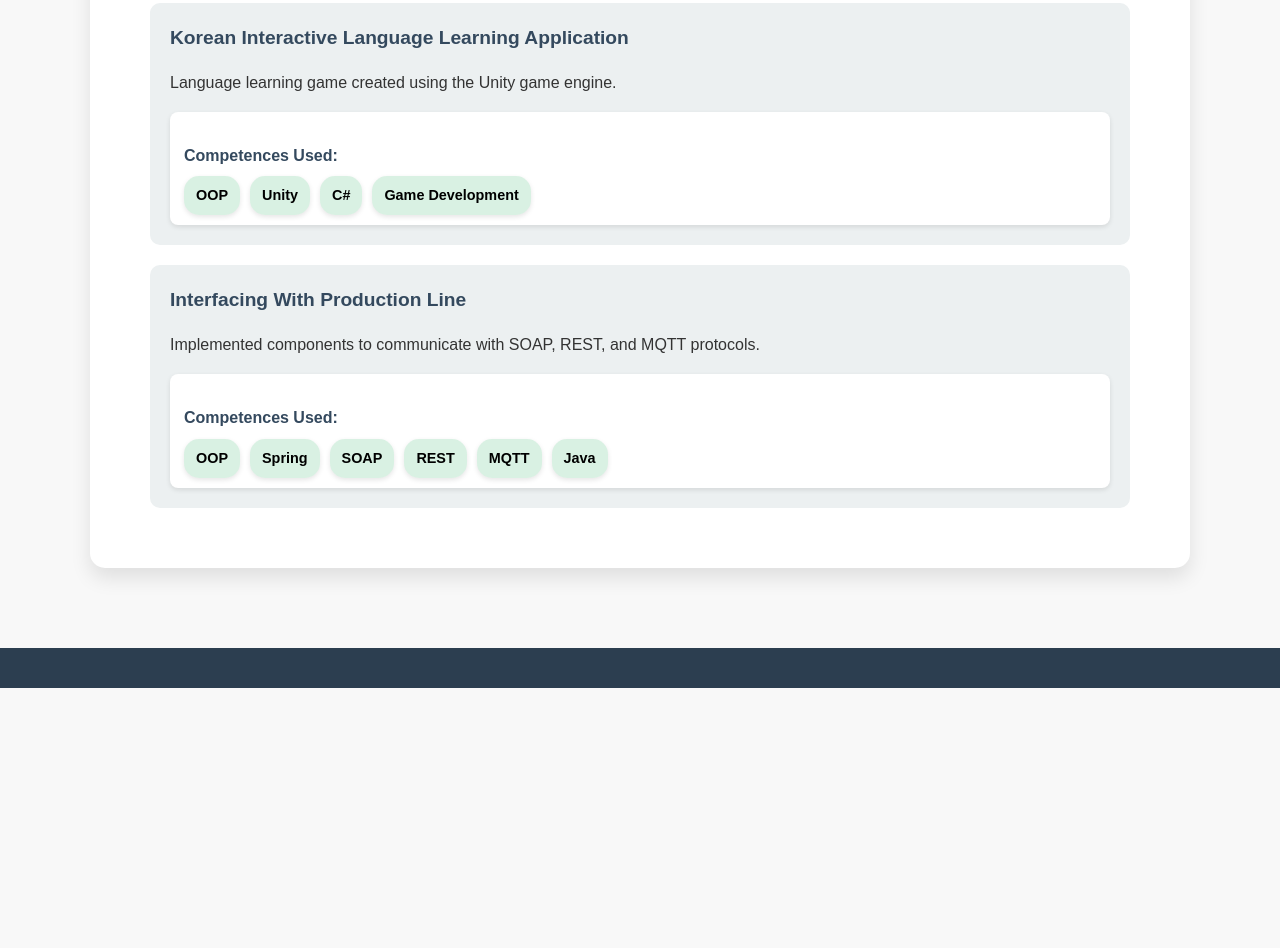
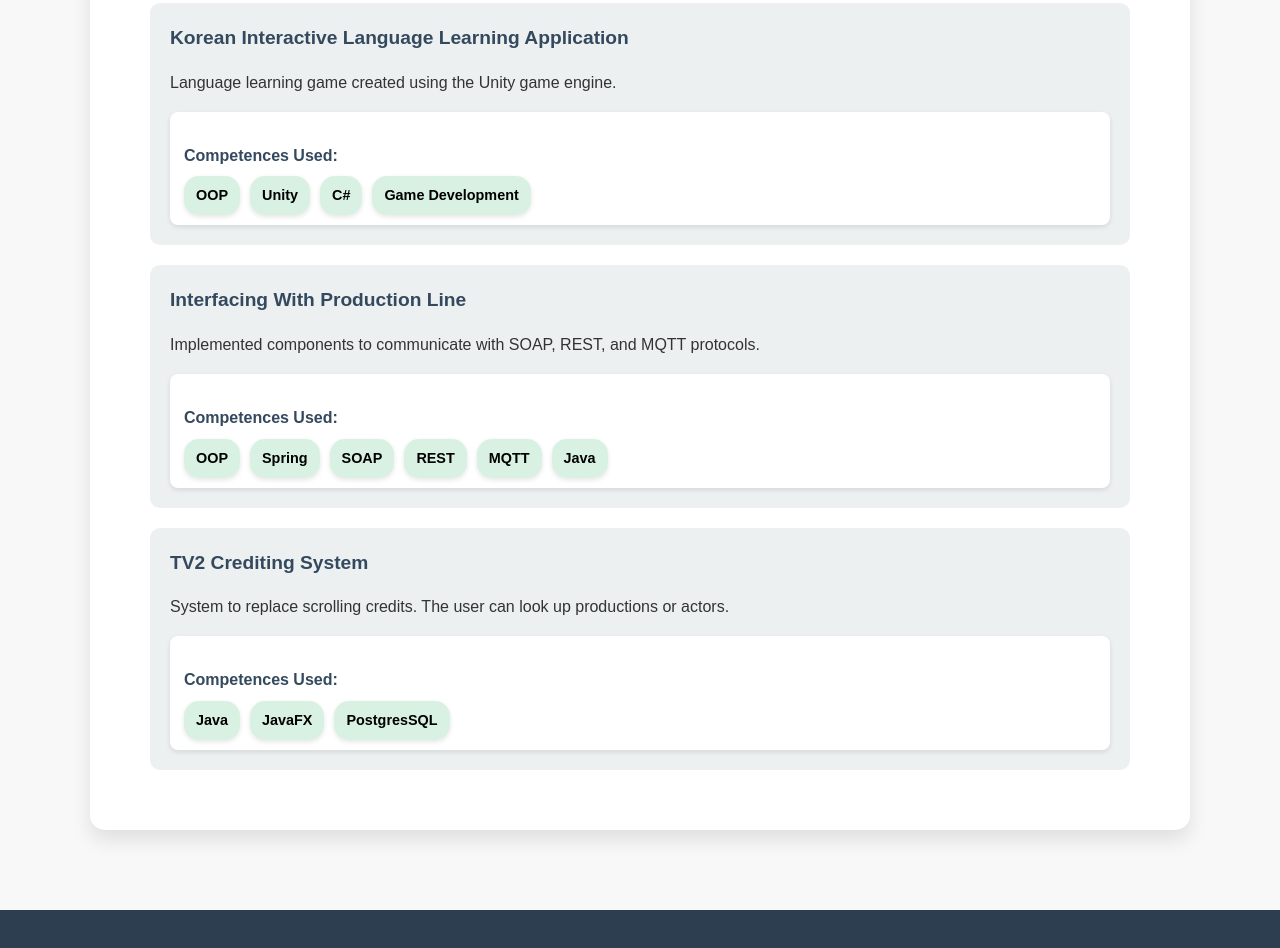
Before and after one commit to Farhiya11/MyPortfolio, a plain HTML site: page index.html in a window 1280 px wide. Shown: the part 1768-2716 px from the top of the page. Before the commit the page ends 2456 px from the top, so only its background shows below. Drawn offline with Linux system fonts and the light colour scheme.

Commit message:
tv2 project

```diff
--- a/index.html
+++ b/index.html
@@ -292,19 +292,20 @@
                         </div>
                     </div>
                 </li>
-                <!-- <li>
-                    <a href="https://github.com/yourusername/project3" target="_blank">
-                        Optimization of Beer Production at Refslevbæk Bryghus A/S
+                <li>
+                    <a href="https://github.com/miketoftum/2.Semesterprojekt/tree/Farhiya11-patch-1" target="_blank">
+                        TV2 Crediting System
                     </a>
-                    <p>Enhancing efficiency by optimizing production processes.</p>
+                    <p>System to replace scrolling credits. The user can look up productions or actors. </p>
                     <div class="competences">
                         <h4>Competences Used:</h4>
                         <div class="competence-container">
-                            <span class="competence-badge">Data Analysis</span>
-                            <span class="competence-badge">Optimization</span>
+                            <span class="competence-badge">Java</span>
+                            <span class="competence-badge">JavaFX</span>
+                            <span class="competence-badge">PostgresSQL</span>
                         </div>
                     </div>
-                </li> -->
+                </li>
             </ul>
         </section>
 
```
